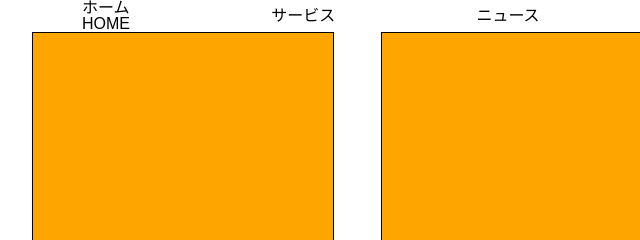
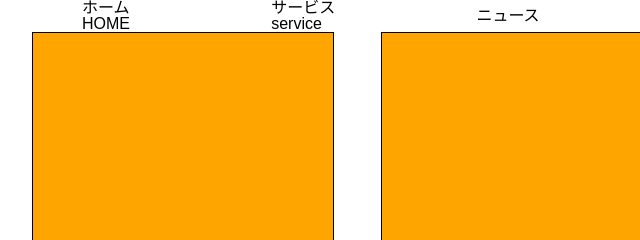
Before and after one commit to Chizuruwd/dezasuta, a plain HTML site: page 20240923/index.html in a window 1280 px wide. Shown: the top 240 px of the page, 108-748 px from the left. Drawn offline with Linux system fonts and the light colour scheme.

Commit message:
第2回修正

```diff
--- a/20240923/index.html
+++ b/20240923/index.html
@@ -12,7 +12,7 @@
 <body>
     <ul class="menu">
         <li><a href="">ホーム<br>HOME</a></li>
-        <li><a href="">サービス</a></li>
+        <li><a href="">サービス<br>service</a></li>
         <li><a href="">ニュース</a></li>
         <li><a href="">会社概要</a></li>
         <li><a href="">お問い合わせ</a></li>
```
Also changed, not shown: 1 other file.
